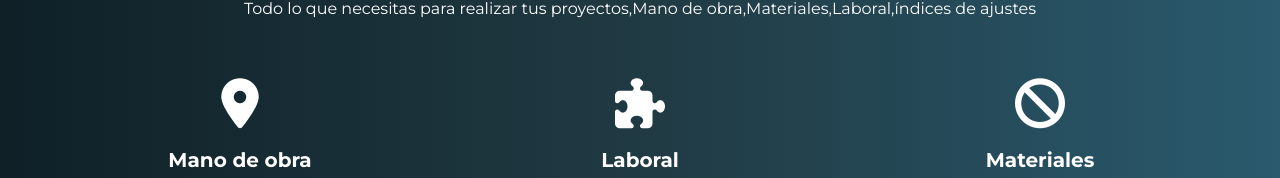
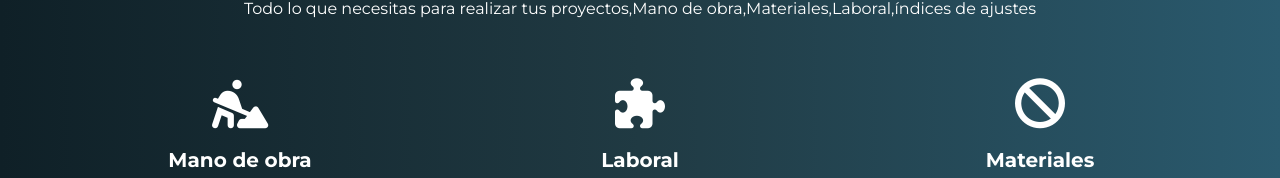
Before and after one commit to Daralro05/Ardiscons, a plain HTML site: page index.html in a window 1280 px wide. Shown: the part 750-928 px from the top of the page. Drawn offline with Linux system fonts and the light colour scheme.

Commit message:
icon person

```diff
--- a/index.html
+++ b/index.html
@@ -97,7 +97,7 @@
         </p>
         <div class="cards-container">
           <div class="card">
-            <i class="fas fa-location-dot"></i>
+            <i class="fa-solid fa-person-digging"></i>
             <h3>Mano de obra</h3>
             <p>Precios de mano de obra de todos los rubros</p>
           </div>
```
